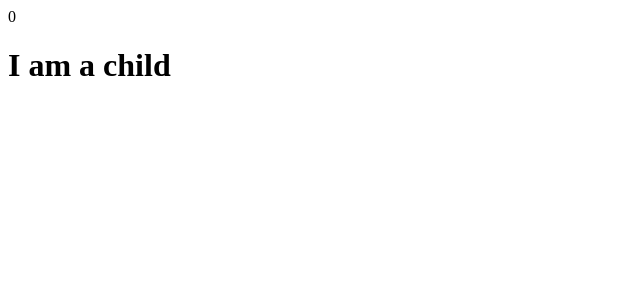
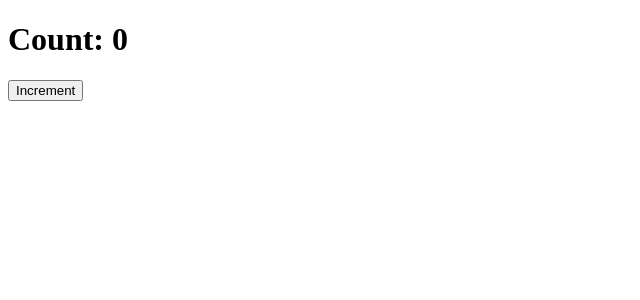
Before and after one commit to willnguyen1312/react-pro, a React (Vite) app: page / in a window 1280 px wide. Shown: the top 300 px of the page, without its empty margins (0-640 px from the left). Built offline with nearby package versions, Linux system fonts and the light colour scheme.

Commit message:
Oh man 🙈

```diff
--- a/src/App.tsx
+++ b/src/App.tsx
@@ -54,11 +54,24 @@ const Comp = (props: Props) => {
 };
 
 export default function App() {
-    const cond = 0
+    const [count, setCount] = React.useState(0);
+
     return (
         <>
-            {cond &&<Comp type="Parent" />}
-            <Comp type="Child" show />
+            <h1>Count: {count}</h1>
+            <button
+                onClick={() => {
+                    setCount(1);
+
+                    setCount(3);
+
+                    setCount(5);
+
+                    setCount((count) => count + 1);
+                }}
+            >
+                Increment
+            </button>
         </>
     );
 }
```
